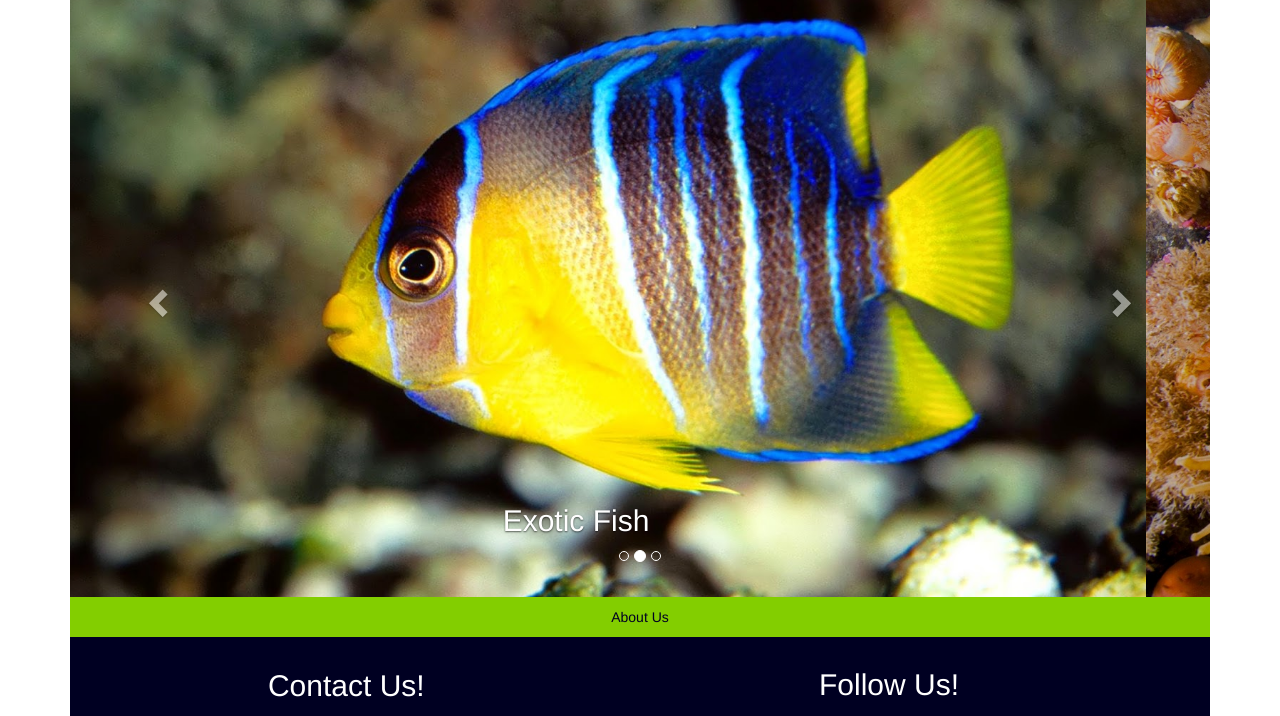
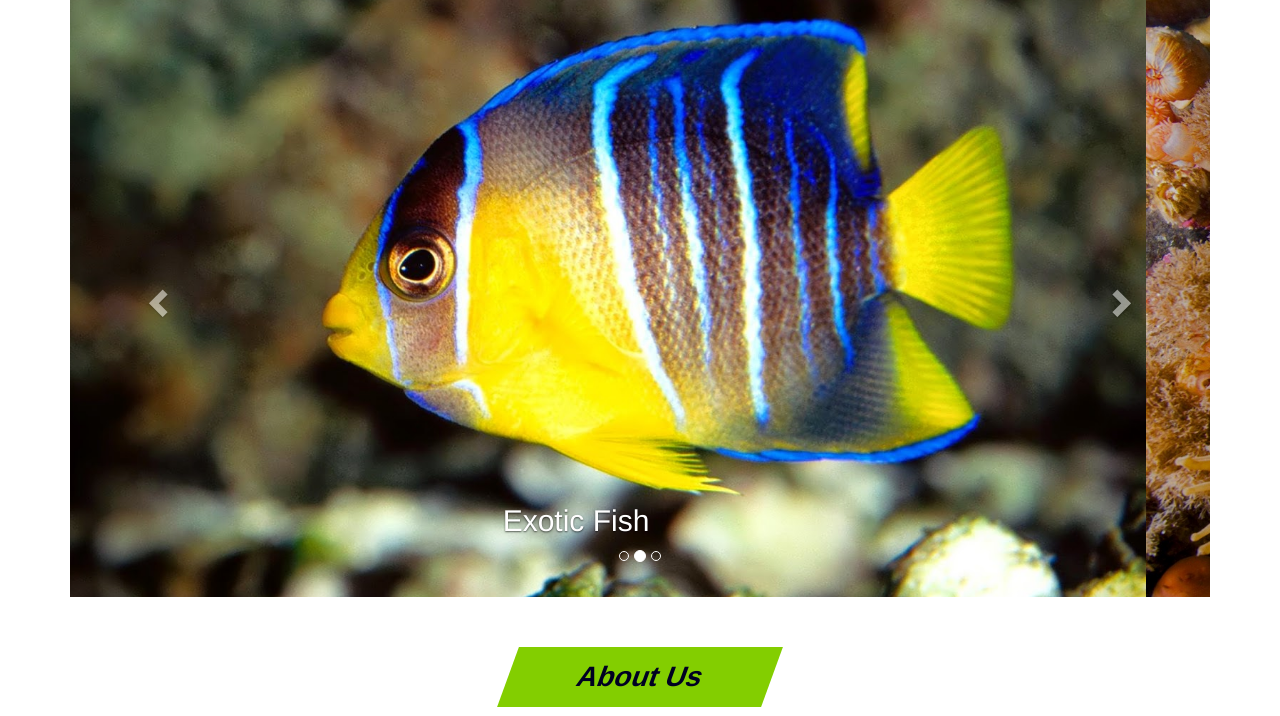
Before and after one commit to loken73/loken73.github.io, a plain HTML site: page about.html in a window 1280 px wide. Shown: the part 203-919 px from the top of the page. Drawn offline with nearby package versions, Linux system fonts and the light colour scheme.

Commit message:
made modifications to about.css to start adding to about us page

```diff
--- a/about.html
+++ b/about.html
@@ -111,7 +111,9 @@
 
         <!----------------------------------------End-of-Carousel-------------------------------------------->
 
-        <div id="about">About Us</div>
+        <div>
+          <div id="about">About Us</div>
+        </div>
 
 
 
--- a/css/about.css
+++ b/css/about.css
@@ -1,6 +1,17 @@
 #about {
-    padding: 10px 40px;
+    width: fit-content;
+    padding: 10px 70px;
     text-align: center;
     background-color: #83ce00;
     color: #000022;
+    margin: 50px auto;
+    font-size: 28px;
+    font-weight: 700;
+
+
+    transform: skewX(-20deg);
+    -webkit-transform: skewX(-20deg);
+    -moz-transform: skewX(-20deg);
+    -ms-transform: skewX(-20deg);
+    -o-transform: skewX(-20deg);
 }
```
